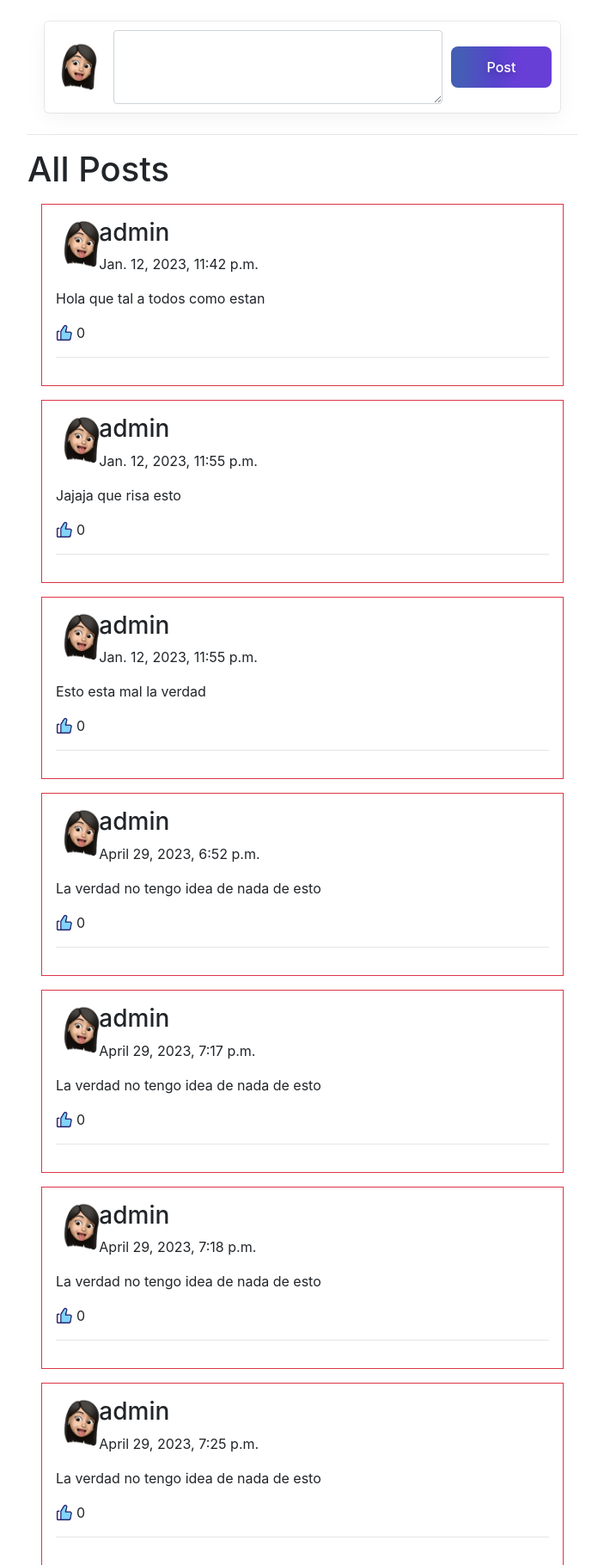
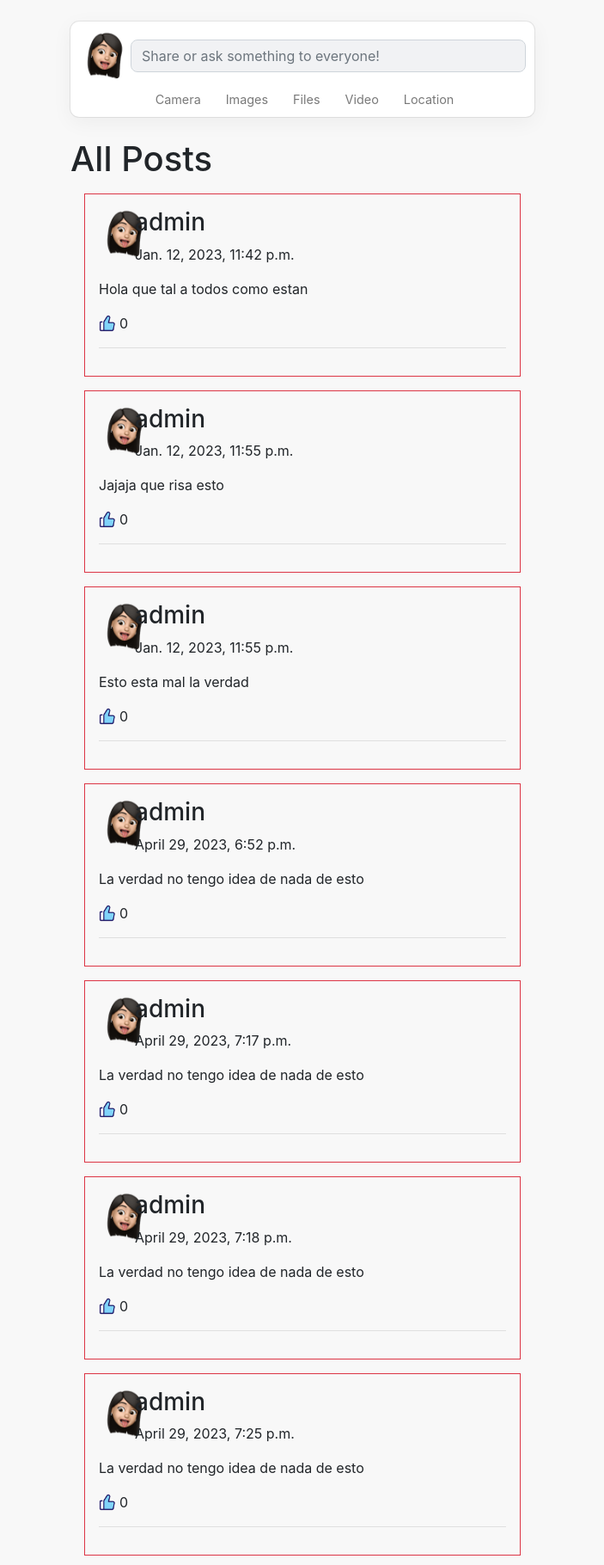
Before and after one commit to AlejandroFerrera/Network, a Django app: page / in a window 1280 px wide. Shown: the part 134-1954 px from the top of the page at 86% size, without its empty margins (288-991 px from the left). Run offline with Django 3.2, Linux system fonts and the light colour scheme; a user stored in the database is signed in; data comes from the database, SQL or seed files in the repository; both versions use the stored data as it was after the commit; some libraries are stand-ins or nearby versions.

Commit message:
Modificar estilo nuevo post

```diff
--- a/network/static/network/styles.css
+++ b/network/static/network/styles.css
@@ -1,73 +1,3 @@
-.new-post-container {
-  display: flex;
-  justify-content: center;
-  align-items: center;
-  gap: 10px;
-  width: 600px;
-  margin: 25px auto;
-  border-radius: 5px;
-  padding: 10px;
-  box-shadow: rgba(0, 0, 0, 0.05) 0px 6px 24px 0px,
-    rgba(0, 0, 0, 0.08) 0px 0px 0px 1px;
+main {
+  background-color: #f8f8f8;
 }
-
-.new-post-container textarea {
-  width: 70%;
-}
-
-.new-post-container img,
-article header img {
-  border-radius: 500px;
-  width: 60px;
-}
-
-.likes {
-  display: flex;
-  justify-content: flex-start;
-  align-items: center;
-}
-
-.likes img {
-  width: 20px;
-  object-fit: contain;
-}
-
-
-.button-36 {
-  background-image: linear-gradient(
-    92.88deg,
-    #455eb5 9.16%,
-    #5643cc 43.89%,
-    #673fd7 64.72%
-  );
-  border-radius: 8px;
-  border-style: none;
-  box-sizing: border-box;
-  color: #ffffff;
-  cursor: pointer;
-  flex-shrink: 0;
-  font-family: "Inter UI", "SF Pro Display", -apple-system, BlinkMacSystemFont,
-    "Segoe UI", Roboto, Oxygen, Ubuntu, Cantarell, "Open Sans", "Helvetica Neue",
-    sans-serif;
-  font-size: 16px;
-  font-weight: 500;
-  height: 3rem;
-  padding: 0 1.6rem;
-  text-align: center;
-  text-shadow: rgba(0, 0, 0, 0.25) 0 3px 8px;
-  transition: all 0.5s;
-  user-select: none;
-  -webkit-user-select: none;
-  touch-action: manipulation;
-}
-
-.button-36:hover {
-  box-shadow: rgba(80, 63, 205, 0.5) 0 1px 10px;
-  transition-duration: 0.1s;
-}
-
-@media (min-width: 768px) {
-  .button-36 {
-    padding: 0 2.6rem;
-  }
-}
--- /dev/null
+++ b/network/static/network/styles_new_post.css
@@ -0,0 +1,102 @@
+.new-post-container {
+    display: flex;
+    justify-content: center;
+    align-items: center;
+    flex-direction: column;
+    gap: 10px;
+    width: 100%;
+    margin: 25px auto;
+    border-radius: 10px;
+    padding: 10px;
+    box-shadow: rgba(0, 0, 0, 0.05) 0px 6px 24px 0px,
+        rgba(0, 0, 0, 0.08) 0px 0px 0px 1px;
+    background: #fff;
+}
+
+.new-post-container input {
+    width: 90%;
+    background-color: #f1f2f4;
+    border-radius: 0.5rem;
+}
+
+.new-post-container .share-input {
+    display: flex;
+    justify-content: space-around;
+    align-items: center;
+    width: 100%;
+}
+
+.new-post-container img,
+article header img {
+    border-radius: 500px;
+    width: 60px;
+}
+
+.likes {
+    display: flex;
+    justify-content: flex-start;
+    align-items: center;
+}
+
+.likes img {
+    width: 20px;
+    object-fit: contain;
+}
+
+
+.button-36 {
+    background-image: linear-gradient(92.88deg,
+            #455eb5 9.16%,
+            #5643cc 43.89%,
+            #673fd7 64.72%);
+    border-radius: 8px;
+    border-style: none;
+    box-sizing: border-box;
+    color: #ffffff;
+    cursor: pointer;
+    flex-shrink: 0;
+    font-family: "Inter UI", "SF Pro Display", -apple-system, BlinkMacSystemFont,
+        "Segoe UI", Roboto, Oxygen, Ubuntu, Cantarell, "Open Sans", "Helvetica Neue",
+        sans-serif;
+    font-size: 16px;
+    font-weight: 500;
+    height: 3rem;
+    padding: 0 1.6rem;
+    text-align: center;
+    text-shadow: rgba(0, 0, 0, 0.25) 0 3px 8px;
+    transition: all 0.5s;
+    user-select: none;
+    -webkit-user-select: none;
+    touch-action: manipulation;
+}
+
+.button-36:hover {
+    box-shadow: rgba(80, 63, 205, 0.5) 0 1px 10px;
+    transition-duration: 0.1s;
+}
+
+@media (min-width: 768px) {
+    .button-36 {
+        padding: 0 2.6rem;
+    }
+}
+
+.attachments {
+    display: flex;
+    justify-content: center;
+    align-items: center;
+    gap: 24px;
+}
+
+.attachment {
+    display: flex;
+    justify-content: center;
+    align-items: center;
+    gap: 5px;
+    color: #797979;
+    font-size: .9rem;
+}
+
+.attachment p {
+    margin: 0;
+}
--- a/network/templates/network/index.html
+++ b/network/templates/network/index.html
@@ -1,21 +1,20 @@
 {% extends "network/layout.html" %} {% block body %}
 
-<main class="feed w-50 mx-auto">
+<main class="">
+
+  <div class="wrapper container">
+    <div class="row">
+      <aside class="col-sm-3">
+        <!-- Contenido aside de la izquierda -->
+      </aside>
+
+      <div class="col-sm-6">
+        <!-- Contenido central -->
+        <section class="new-post">
           {% if user.is_authenticated %}
-  <form method="post" class="new-post-container text-center">
-    {% csrf_token %}
-    <img src="../../static/network/avatar.png" alt="" />
-    <textarea
-      rows="3"
-      type="textarea"
-      class="form-control"
-      name="new_post_content"
-    ></textarea>
-    <button class="button-36" type="submit">Post</button>
-  </form>
+            {% include 'network/new_post.html' %}
           {% endif %}
-
-  <hr />
+        </section>
 
         <h1 class="text">All Posts</h1>
 
@@ -53,6 +52,15 @@
           </article>
           {% endfor %}
         </section>
+
+      </div>
+
+      <aside class="col-sm-3">
+        <!-- Contenido aside de la derecha -->
+      </aside>
+    </div>
+  </div>
+
 </main>
 
 {% endblock %}
--- /dev/null
+++ b/network/templates/network/new_post.html
@@ -0,0 +1,40 @@
+{% load static %}
+
+<head>
+    <link rel="stylesheet" href="{% static 'network/styles_new_post.css' %}">
+</head>
+
+<form method="post" class="new-post-container text-center">
+    {% csrf_token %}
+
+    <div class="share-input">
+        <img src="../../static/network/avatar.png" alt="" />
+        <input type="text" class="form-control" name="new_post_content"
+            placeholder="Share or ask something to everyone!"></input>
+    </div>
+
+
+    <div class="attachments">
+        <div class="attachment">
+            <i class="fa-solid fa-camera"></i>
+            <p>Camera</p>
+        </div>
+
+        <div class="attachment">
+            <i class="fa-regular fa-image"></i>
+            <p>Images</p>
+        </div>
+        <div class="attachment">
+            <i class="fa-regular fa-file"></i>
+            <p>Files</p>
+        </div>
+        <div class="attachment">
+            <i class="fa-solid fa-circle-play"></i>
+            <p>Video</p>
+        </div>
+        <div class="attachment">
+            <i class="fa-solid fa-location-dot"></i>
+            <p>Location</p>
+        </div>
+    </div>
+</form>
```
Also changed, not shown: db.sqlite3. Lines whose indentation alone changed are shown as unchanged.
